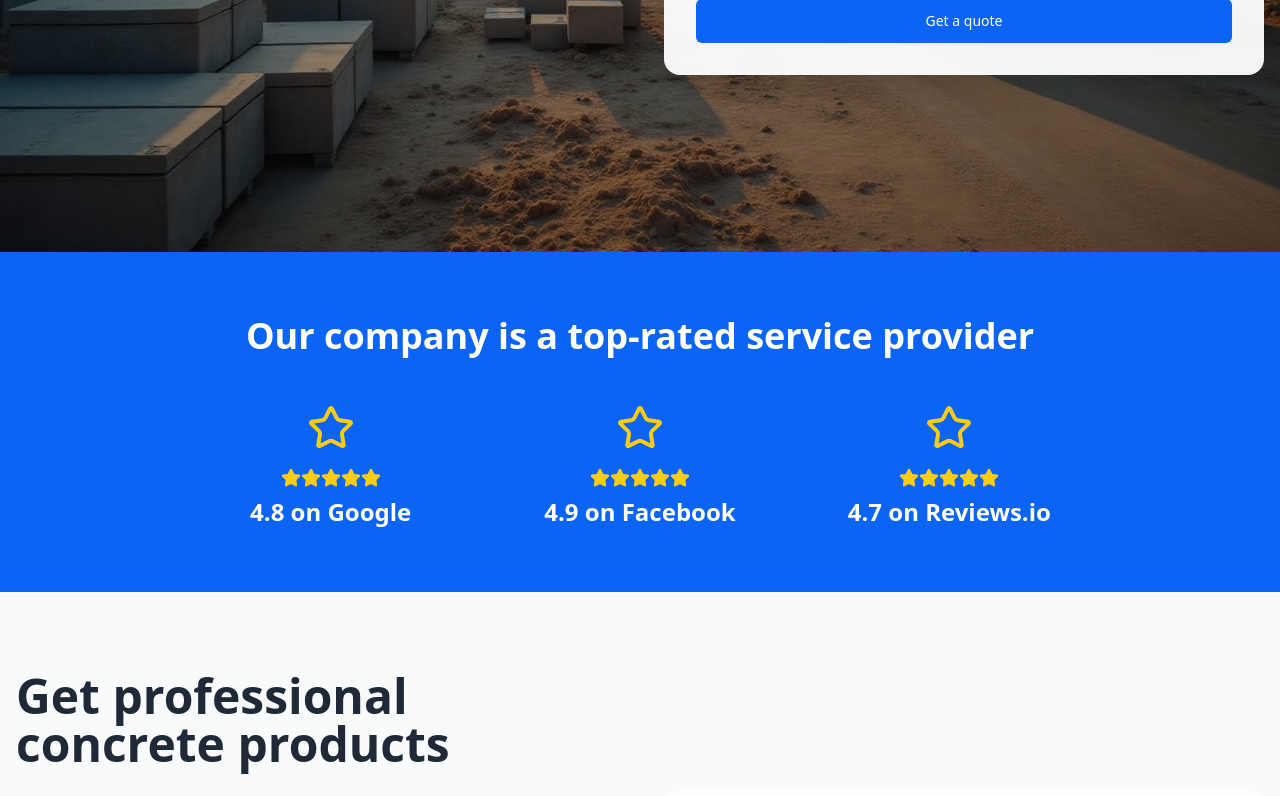
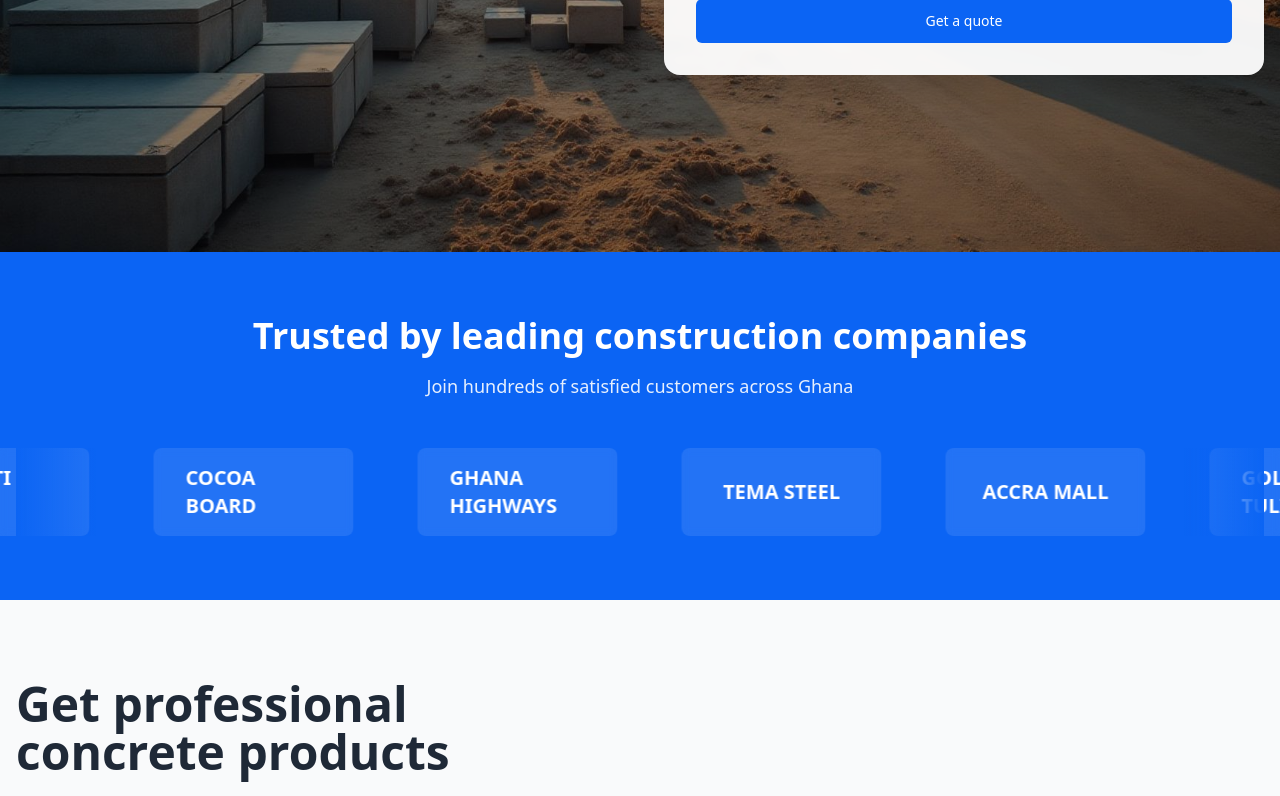
Before and after one commit to KobbyL/phastor-build-ghana, a React (Vite) app: page / in a window 1280 px wide. Shown: the part 548-1344 px from the top of the page. Built offline with nearby package versions, Linux system fonts and the light colour scheme.

Commit message:
Add infinite scrolling logos
Replace "our company is a top rated service provider" section with an infinitely scrolling carousel of customer logos.

```diff
--- a/src/pages/Home.tsx
+++ b/src/pages/Home.tsx
@@ -76,45 +76,65 @@ const Home = () => {
         </div>
       </section>
 
-      {/* Trust Indicators - Reviews Section */}
-      <section className="py-16 bg-primary">
+      {/* Customer Logos Section */}
+      <section className="py-16 bg-primary overflow-hidden">
         <div className="container mx-auto px-4">
-          <div className="text-center text-white">
-            <h2 className="text-3xl md:text-4xl font-bold mb-12">
-              Our company is a top-rated service provider
+          <div className="text-center text-white mb-12">
+            <h2 className="text-3xl md:text-4xl font-bold mb-4">
+              Trusted by leading construction companies
             </h2>
+            <p className="text-lg opacity-90">
+              Join hundreds of satisfied customers across Ghana
+            </p>
+          </div>
 
-            <div className="grid md:grid-cols-3 gap-8 max-w-4xl mx-auto">
-              <div className="flex flex-col items-center space-y-2">
-                <Star className="h-12 w-12 text-yellow-400 mb-2" />
-                <div className="flex text-yellow-400 mb-2">
-                  {[...Array(5)].map((_, i) => (
-                    <Star key={i} className="h-5 w-5 fill-current" />
-                  ))}
-                </div>
-                <div className="text-2xl font-bold">4.8 on Google</div>
+          {/* Infinite scrolling logos */}
+          <div className="relative">
+            <div className="flex animate-[scroll_30s_linear_infinite] space-x-16">
+              {/* First set of logos */}
+              <div className="flex items-center justify-center bg-white/10 backdrop-blur-sm rounded-lg px-8 py-4 min-w-[200px]">
+                <div className="text-white text-xl font-bold">ASHANTI GOLD</div>
+              </div>
+              <div className="flex items-center justify-center bg-white/10 backdrop-blur-sm rounded-lg px-8 py-4 min-w-[200px]">
+                <div className="text-white text-xl font-bold">COCOA BOARD</div>
+              </div>
+              <div className="flex items-center justify-center bg-white/10 backdrop-blur-sm rounded-lg px-8 py-4 min-w-[200px]">
+                <div className="text-white text-xl font-bold">GHANA HIGHWAYS</div>
+              </div>
+              <div className="flex items-center justify-center bg-white/10 backdrop-blur-sm rounded-lg px-8 py-4 min-w-[200px]">
+                <div className="text-white text-xl font-bold">TEMA STEEL</div>
+              </div>
+              <div className="flex items-center justify-center bg-white/10 backdrop-blur-sm rounded-lg px-8 py-4 min-w-[200px]">
+                <div className="text-white text-xl font-bold">ACCRA MALL</div>
+              </div>
+              <div className="flex items-center justify-center bg-white/10 backdrop-blur-sm rounded-lg px-8 py-4 min-w-[200px]">
+                <div className="text-white text-xl font-bold">GOLDEN TULIP</div>
               </div>
 
-              <div className="flex flex-col items-center space-y-2">
-                <Star className="h-12 w-12 text-yellow-400 mb-2" />
-                <div className="flex text-yellow-400 mb-2">
-                  {[...Array(5)].map((_, i) => (
-                    <Star key={i} className="h-5 w-5 fill-current" />
-                  ))}
-                </div>
-                <div className="text-2xl font-bold">4.9 on Facebook</div>
+              {/* Duplicate set for seamless loop */}
+              <div className="flex items-center justify-center bg-white/10 backdrop-blur-sm rounded-lg px-8 py-4 min-w-[200px]">
+                <div className="text-white text-xl font-bold">ASHANTI GOLD</div>
               </div>
-
-              <div className="flex flex-col items-center space-y-2">
-                <Star className="h-12 w-12 text-yellow-400 mb-2" />
-                <div className="flex text-yellow-400 mb-2">
-                  {[...Array(5)].map((_, i) => (
-                    <Star key={i} className="h-5 w-5 fill-current" />
-                  ))}
-                </div>
-                <div className="text-2xl font-bold">4.7 on Reviews.io</div>
+              <div className="flex items-center justify-center bg-white/10 backdrop-blur-sm rounded-lg px-8 py-4 min-w-[200px]">
+                <div className="text-white text-xl font-bold">COCOA BOARD</div>
+              </div>
+              <div className="flex items-center justify-center bg-white/10 backdrop-blur-sm rounded-lg px-8 py-4 min-w-[200px]">
+                <div className="text-white text-xl font-bold">GHANA HIGHWAYS</div>
+              </div>
+              <div className="flex items-center justify-center bg-white/10 backdrop-blur-sm rounded-lg px-8 py-4 min-w-[200px]">
+                <div className="text-white text-xl font-bold">TEMA STEEL</div>
+              </div>
+              <div className="flex items-center justify-center bg-white/10 backdrop-blur-sm rounded-lg px-8 py-4 min-w-[200px]">
+                <div className="text-white text-xl font-bold">ACCRA MALL</div>
+              </div>
+              <div className="flex items-center justify-center bg-white/10 backdrop-blur-sm rounded-lg px-8 py-4 min-w-[200px]">
+                <div className="text-white text-xl font-bold">GOLDEN TULIP</div>
               </div>
             </div>
+
+            {/* Gradient overlays for smooth edges */}
+            <div className="absolute left-0 top-0 bottom-0 w-20 bg-gradient-to-r from-primary to-transparent pointer-events-none z-10"></div>
+            <div className="absolute right-0 top-0 bottom-0 w-20 bg-gradient-to-l from-primary to-transparent pointer-events-none z-10"></div>
           </div>
         </div>
       </section>
--- a/tailwind.config.ts
+++ b/tailwind.config.ts
@@ -92,11 +92,20 @@ export default {
 					to: {
 						height: '0'
 					}
+				},
+				'scroll': {
+					'0%': {
+						transform: 'translateX(0)'
+					},
+					'100%': {
+						transform: 'translateX(-50%)'
+					}
 				}
 			},
 			animation: {
 				'accordion-down': 'accordion-down 0.2s ease-out',
-				'accordion-up': 'accordion-up 0.2s ease-out'
+				'accordion-up': 'accordion-up 0.2s ease-out',
+				'scroll': 'scroll 30s linear infinite'
 			}
 		}
 	},
```
